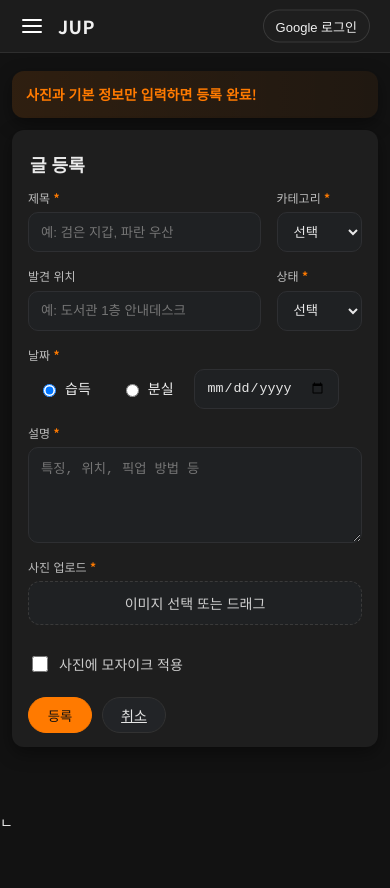
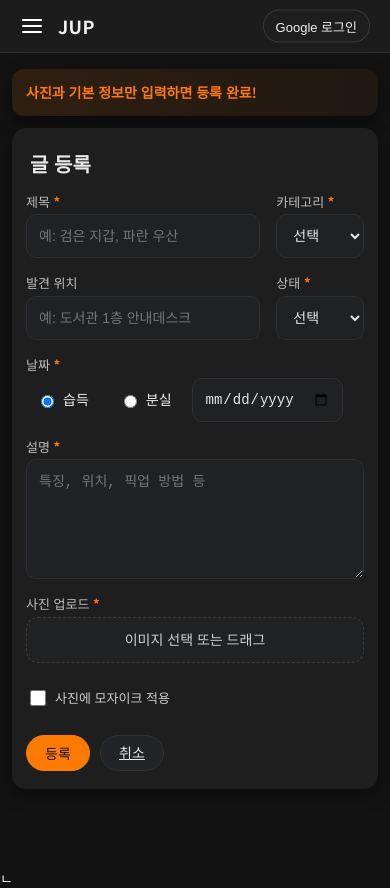
Before and after one commit to mincift1234/nsu, a plain HTML site: page register.html in a window 390 px wide. Before the commit the page ends 844 px from the top, so only its background shows below. Drawn offline with Linux system fonts and the light colour scheme; no server answers.

Commit message:
Update mobile.css

```diff
--- a/mobile.css
+++ b/mobile.css
@@ -161,4 +161,120 @@
         border-bottom: 1px solid #333;
         margin: 6px 0;
     }
+
+    /* ===========================
+       글 등록 페이지 모바일 튜닝
+       =========================== */
+
+    /* 컨테이너: 좌우 여백 조금만, 화면 폭에 맞게 */
+    .container {
+        max-width: 480px;
+        margin: 16px auto 40px;
+        padding: 0 12px 40px;
+    }
+
+    /* 글 등록 카드가 화면에 꽉 차게 */
+    .register-card {
+        width: 100%;
+        max-width: none;
+        padding: 16px 14px 18px;
+        border-radius: 14px;
+    }
+
+    /* 제목 "글 등록" 사이즈 살짝 키우기 */
+    .page-heading {
+        font-size: 20px;
+        margin: 6px 4px 16px;
+    }
+
+    /* 라벨 / 인풋 비율 보정 */
+    .form-field {
+        gap: 4px;
+    }
+
+    .label-title,
+    .label {
+        font-size: 13px;
+    }
+
+    /* 텍스트/셀렉트 박스 높이 조금 키우기 */
+    .control,
+    .input,
+    .select {
+        height: 44px;
+        padding: 0 12px;
+        font-size: 14px;
+    }
+
+    textarea.control,
+    .textarea {
+        min-height: 120px;
+        font-size: 14px;
+    }
+
+    /* 파일 업로드 박스도 한 줄로 보기 좋게 */
+    .file-drop {
+        height: 46px;
+        font-size: 14px;
+    }
+
+    .preview img {
+        width: 130px;
+        height: 96px;
+    }
+
+    .btn-row {
+        justify-content: flex-end;
+        margin-top: 10px;
+    }
+
+    .btn {
+        height: 38px;
+        padding: 0 14px;
+        font-size: 14px;
+    }
+
+    /* 체크박스 텍스트 줄간 간격 */
+    .toggle-box {
+        font-size: 13px;
+        gap: 6px;
+    }
+
+    /* ===========================
+       프로필 페이지 모바일 튜닝
+       =========================== */
+
+    /* 프로필 카드 너비를 화면에 맞게 */
+    .profile-container,
+    .profile-main,
+    .profile-card {
+        max-width: 480px;
+        margin: 16px auto 40px;
+        padding: 0 12px;
+    }
+
+    .profile-card {
+        width: 100%;
+        border-radius: 18px;
+        padding: 18px 16px 20px;
+    }
+
+    /* 프로필 안의 큰 아바타가 너무 커 보일 수 있으니 살짝 축소 */
+    .profile-card img,
+    .profile-avatar {
+        max-width: 220px;
+        max-height: 220px;
+    }
+
+    /* 프로필 정보 텍스트도 모바일 기준으로 줄이기 */
+    .profile-card .info-row {
+        font-size: 14px;
+    }
+
+    .profile-card .btn-row,
+    .profile-card .form-actions {
+        flex-wrap: wrap;
+        justify-content: flex-end;
+        gap: 8px;
+    }
 }
```
